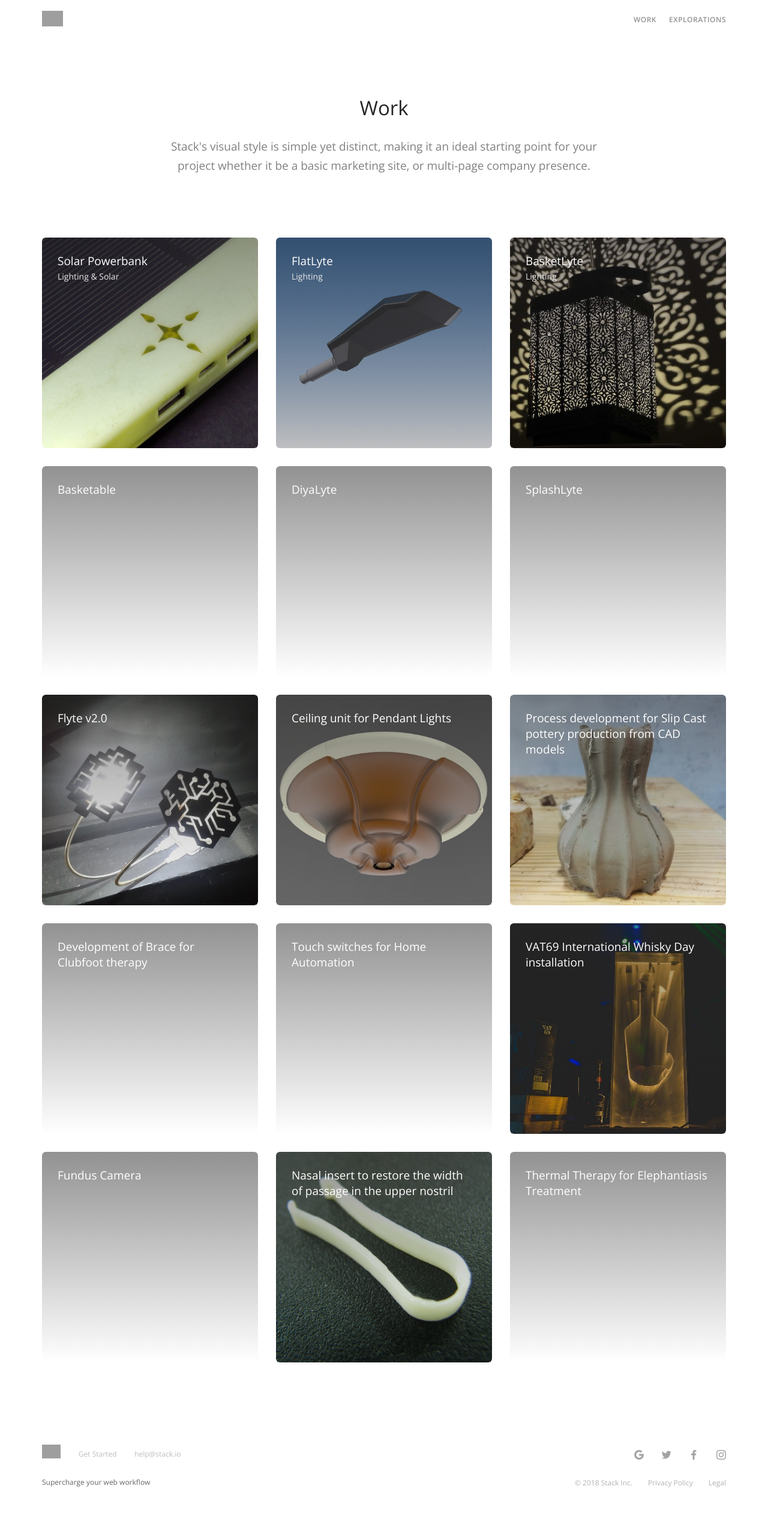
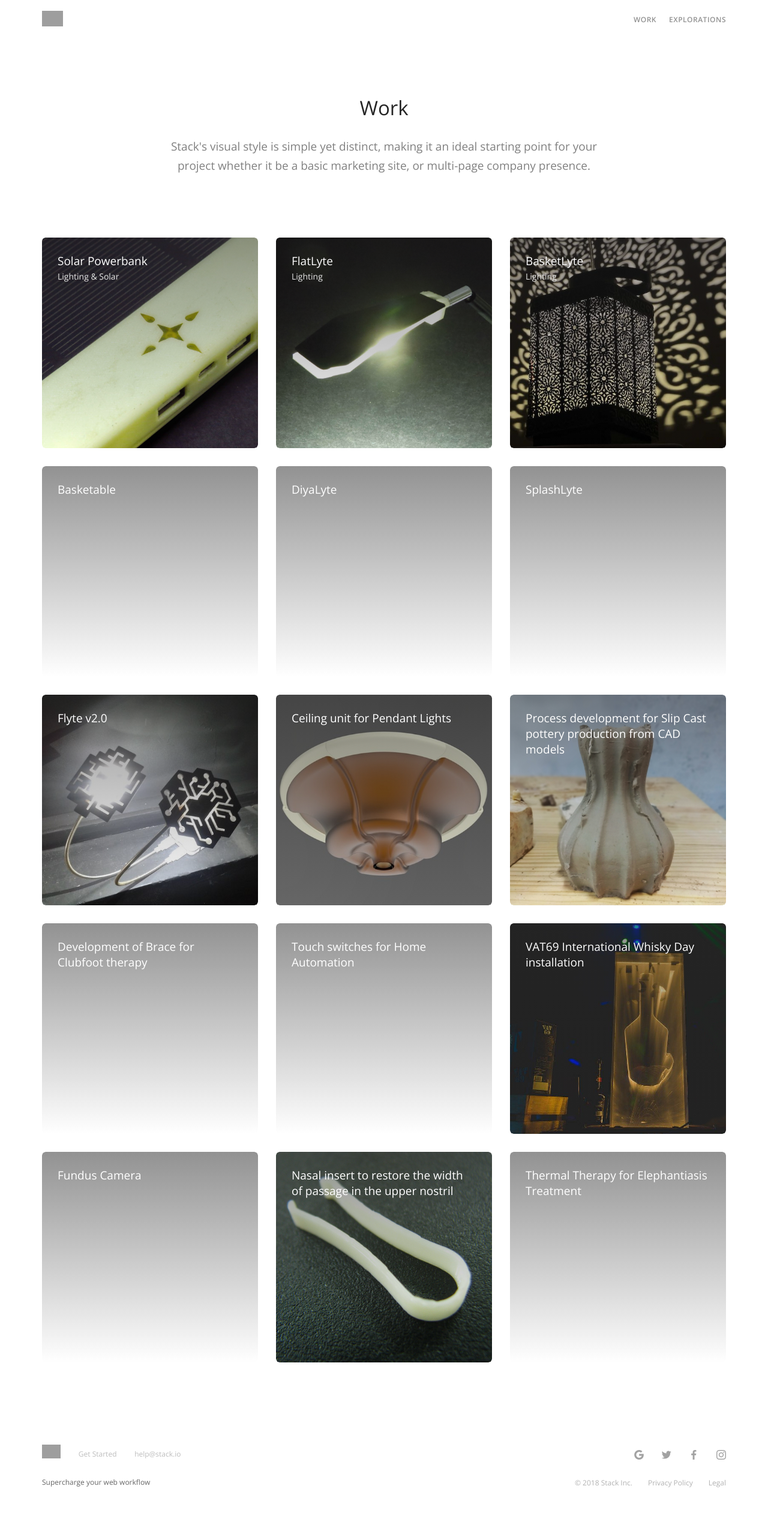
Before and after one commit to jesalmehta/jesalmehta.github.io, a Jekyll site: the page built from index.markdown, in a window 1280 px wide. Shown: the whole page at 60% size. Built offline with Jekyll 4.4.1, drawn with Linux system fonts in a browser that asks for light colours; nearby versions of some CDN libraries; some web fonts are replaced; grey boxes are pictures that could not be loaded.

Commit message:
Updated Flatlyte

```diff
--- a/_work/flatlyte.markdown
+++ b/_work/flatlyte.markdown
@@ -5,7 +5,7 @@ categories:
 - Lighting
 tags:
 - injection molding
-square featured image: "/uploads/FlatLyte-thumb.jpg"
+square featured image: "/uploads/2018_0706_043302.jpg"
 client: Renata Lighting
 year: 2016
 brief text: LED USB Table Lamp
```
